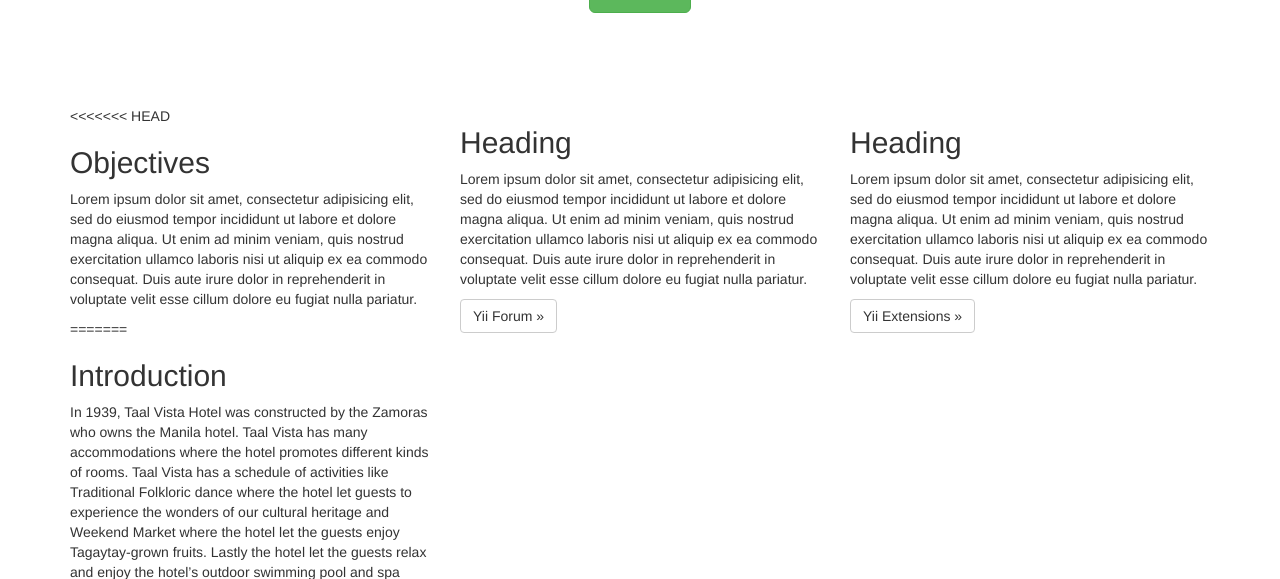
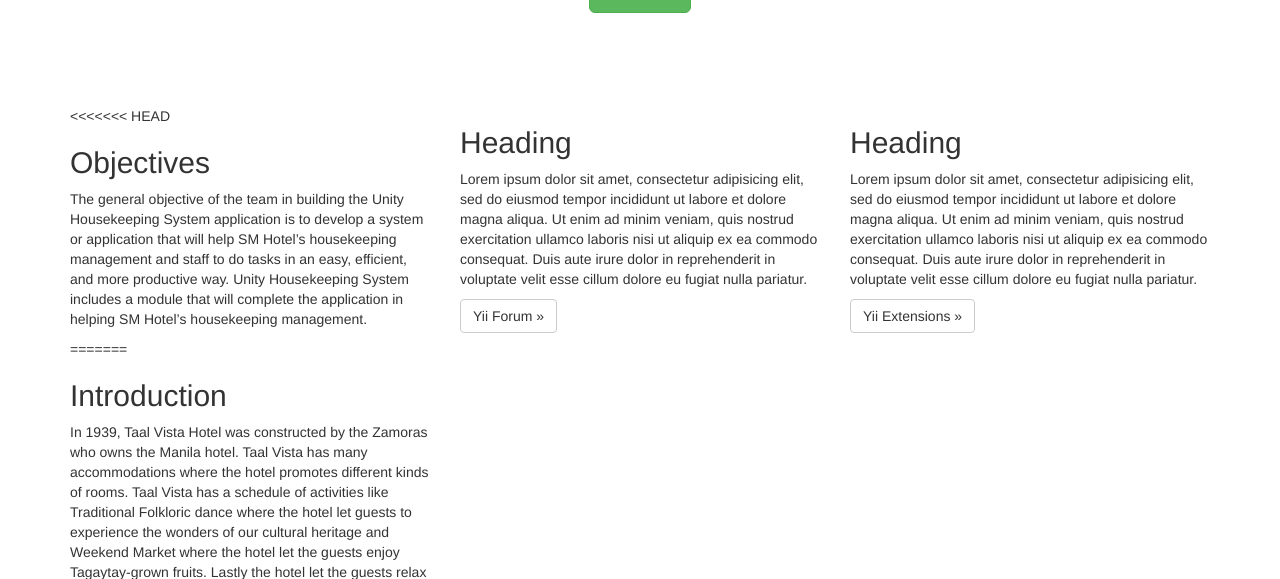
Before and after one commit to earlg24/apc_sysadd_mi151_06, a Yii app: template Application/basic/views/site/index.php in a window 1280 px wide. Shown: the part 317-896 px from the top of the page. Run offline with PHP 8.4 and a stand-in for Yii, Linux system fonts and the light colour scheme; the template is opened without the code that fills it, so the values that code supplies are empty; some libraries are stand-ins or nearby versions.

Commit message:
created by @Application/basic/views/site/index.php added objectives content

```diff
--- a/Application/basic/views/site/index.php
+++ b/Application/basic/views/site/index.php
@@ -21,10 +21,7 @@ $this->title = 'My Yii Application';
 <<<<<<< HEAD
                 <h2>Objectives</h2>
 
-                <p>Lorem ipsum dolor sit amet, consectetur adipisicing elit, sed do eiusmod tempor incididunt ut labore et
-                    dolore magna aliqua. Ut enim ad minim veniam, quis nostrud exercitation ullamco laboris nisi ut aliquip
-                    ex ea commodo consequat. Duis aute irure dolor in reprehenderit in voluptate velit esse cillum dolore eu
-                    fugiat nulla pariatur.</p>
+                <p>The general objective of the team in building the Unity Housekeeping System application is to develop a system or application that will help SM Hotel’s housekeeping management and staff to do tasks in an easy, efficient, and more productive way. Unity Housekeeping System includes a module that will complete the application in helping SM Hotel’s housekeeping management.</p>
 =======
                 <h2>Introduction</h2>
 
```
